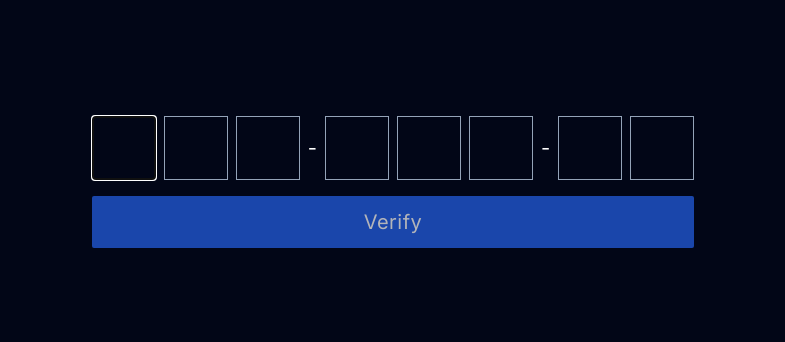
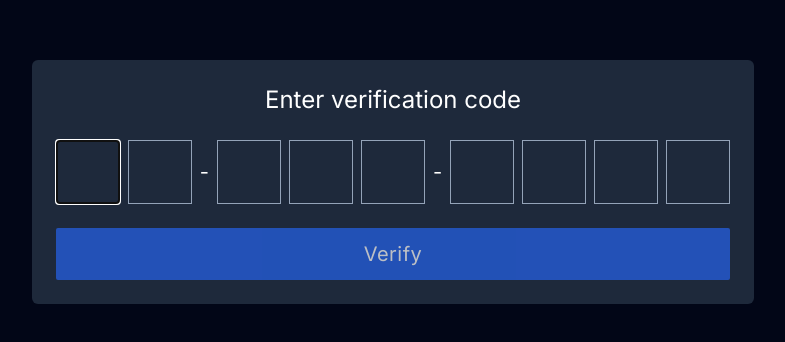
Before and after one commit to marcin10lw/code-enter, a Next.js app: page / in a window 1280 px wide. Shown: the part 218-560 px from the top of the page, without its empty margins (247-1032 px from the left). Built offline with nearby package versions, Linux system fonts and the light colour scheme.

Commit message:
style: wrapped in section and adjusted styles

```diff
--- a/components/OTP.tsx
+++ b/app/OTP.tsx
@@ -14,15 +14,17 @@ type OTPInput = {
   value: string;
 };
 
-const OTP = ({ OTPStructure, autoFocus }: OTPProps) => {
+const OTP = ({ OTPStructure, autoFocus = true }: OTPProps) => {
   const [OTPInputs, setOTPInputs] = useState<(OTPInput | string)[]>([]);
-  const inputsRef = useRef<HTMLInputElement[]>([]);
+  const inputRefs = useRef<HTMLInputElement[]>([]);
 
   const filteredOTPInputs = OTPInputs.filter(
     (input): input is OTPInput => typeof input !== "string",
   );
 
   const inputsAmt = filteredOTPInputs.length;
+
+  const disabled = filteredOTPInputs.some((input) => input.value === "");
 
   useEffect(() => {
     const newInputs: (OTPInput | string)[] = [];
@@ -44,16 +46,16 @@ const OTP = ({ OTPStructure, autoFocus }: OTPProps) => {
 
   const focusInput = (index: number, action?: "prev" | "next") => {
     if (action === "prev" && index > 0) {
-      inputsRef.current[index - 1].focus();
+      inputRefs.current[index - 1].focus();
     } else if (action === "next" && index < inputsAmt - 1) {
-      inputsRef.current[index + 1].focus();
+      inputRefs.current[index + 1].focus();
     } else {
-      inputsRef.current[index].focus();
+      inputRefs.current[index].focus();
     }
   };
 
   const selectInput = (index: number) => {
-    inputsRef.current[index].select();
+    inputRefs.current[index].select();
   };
 
   const setInputs = (value: string, index: number) => {
@@ -135,8 +137,6 @@ const OTP = ({ OTPStructure, autoFocus }: OTPProps) => {
     }
   };
 
-  const disabled = filteredOTPInputs.some((input) => input.value === "");
-
   const onSubmit = (event: FormEvent<HTMLFormElement>) => {
     event.preventDefault();
 
@@ -151,8 +151,10 @@ const OTP = ({ OTPStructure, autoFocus }: OTPProps) => {
   };
 
   return (
-    OTPInputs.length && (
-      <form onSubmit={onSubmit} noValidate className="flex flex-col gap-4">
+    OTPInputs.length > 0 && (
+      <section className="rounded-md bg-slate-800 p-6 pb-6">
+        <h1 className="mb-6 text-2xl text-white text-center">Enter verification code</h1>
+        <form onSubmit={onSubmit} noValidate className="flex flex-col gap-6">
           <div className="flex items-center gap-2">
             {OTPInputs.map((input, listIndex) => {
               if (typeof input !== "string") {
@@ -165,10 +167,11 @@ const OTP = ({ OTPStructure, autoFocus }: OTPProps) => {
                     }
                     onKeyDown={(event) => onKeyDown(event, input.index)}
                     onPaste={onPaste}
-                  //@ts-ignore
-                  ref={(el) => el && (inputsRef.current[input.index] = el)}
+                    ref={(el) => {
+                      el && (inputRefs.current[input.index] = el);
+                    }}
                     autoFocus={autoFocus && input.index === 0}
-                  className="size-16 border border-slate-400 bg-transparent p-2 text-center text-xl text-white"
+                    className="h-16 w-full max-w-16 border border-slate-400 bg-transparent text-center text-xl text-white"
                   />
                 );
               }
@@ -183,11 +186,12 @@ const OTP = ({ OTPStructure, autoFocus }: OTPProps) => {
 
           <button
             disabled={disabled}
-          className="rounded-sm bg-blue-600 p-3 text-xl tracking-wide text-white hover:bg-blue-700 disabled:pointer-events-none disabled:opacity-70"
+            className="rounded-sm bg-blue-600 p-3 text-xl tracking-wide text-white hover:bg-blue-500 disabled:pointer-events-none disabled:opacity-70"
           >
             Verify
           </button>
         </form>
+      </section>
     )
   );
 };
--- a/app/page.tsx
+++ b/app/page.tsx
@@ -1,9 +1,9 @@
-import OTP from "@/components/OTP";
+import OTP from "@/app/OTP";
 
 export default function Home() {
   return (
-    <main className="flex min-h-screen flex-col items-center justify-center bg-slate-950">
-      <OTP OTPStructure={[3, "-", 3, "-", 2]} autoFocus />
+    <main className="flex min-h-screen flex-col items-center justify-center bg-slate-950 p-5">
+      <OTP OTPStructure={[2, "-", 3, "-", 4]} />
     </main>
   );
 }
```
Lines whose indentation alone changed are shown as unchanged.
